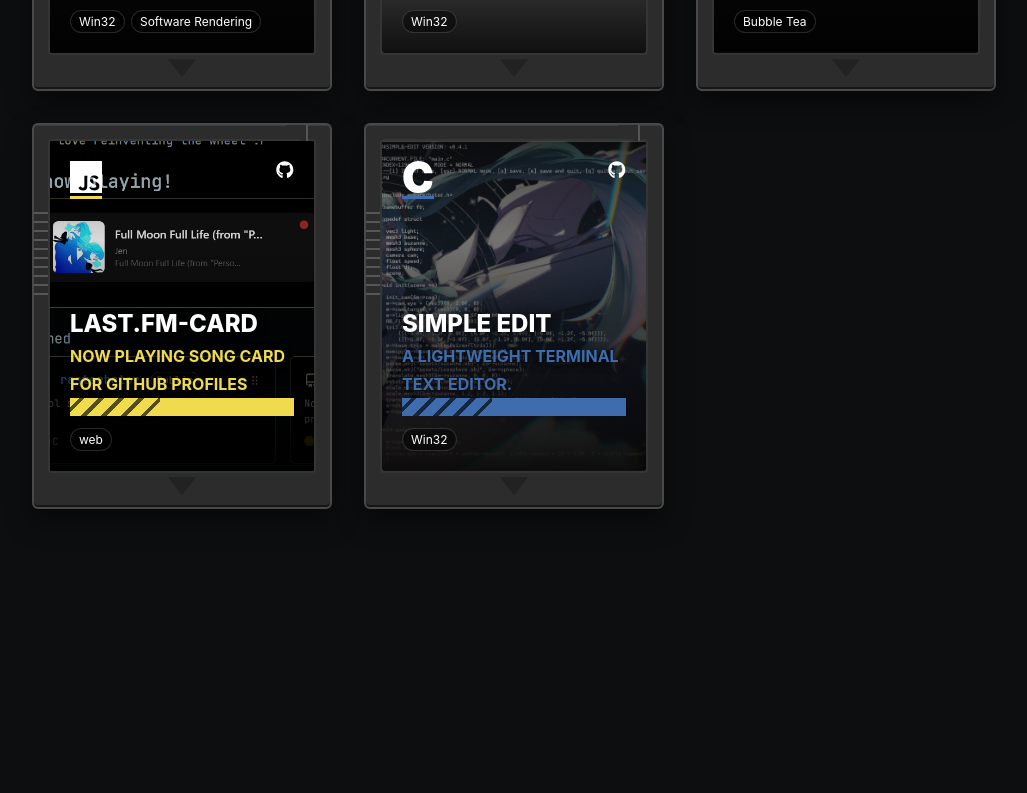
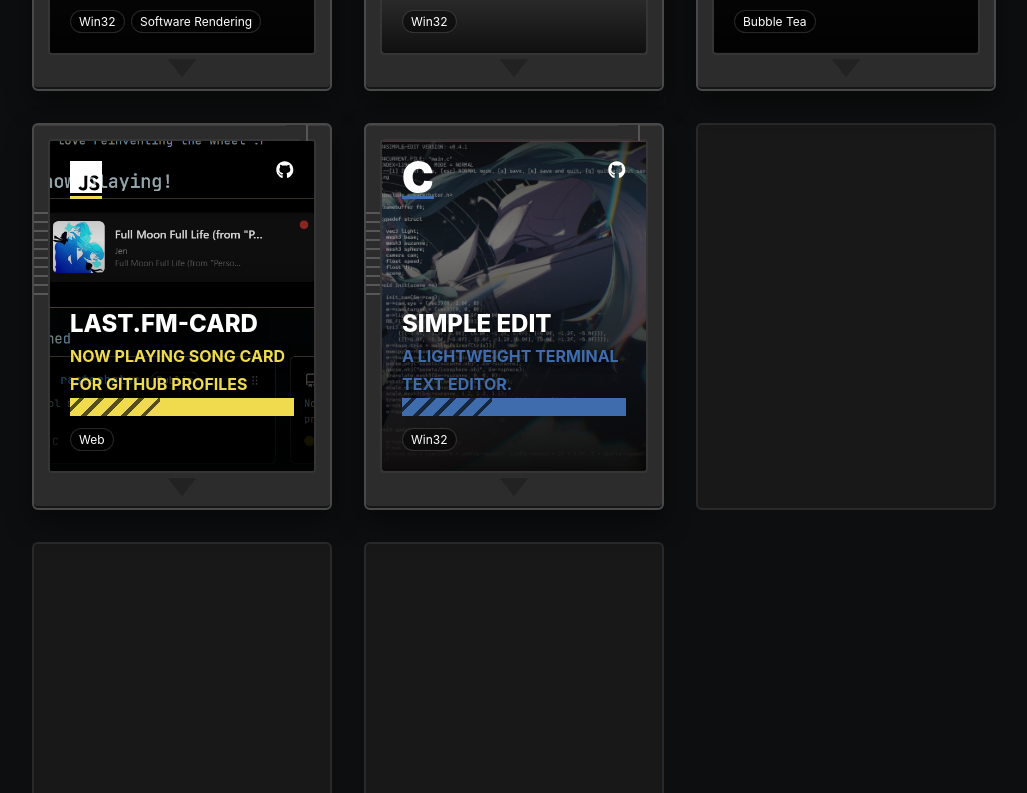
Before and after one commit to R1ftzy/R1ftzy.github.io, a React (Vite) app: page /projects in a window 1280 px wide. Shown: the part 487-1280 px from the top of the page, without its empty margins (126-1153 px from the left). Before the commit the page ends 1092 px from the top, so only its background shows below. Built offline with nearby package versions, Linux system fonts and the light colour scheme; grey boxes are pictures that could not be loaded.

Commit message:
fix: correct tech array casing and add empty project card styles

```diff
--- a/src/data/projects.ts
+++ b/src/data/projects.ts
@@ -105,7 +105,7 @@ export const projects: Project[] = [
 
     brand: "JS",
 
-    tech: ["web"],
+    tech: ["Web"],
 
     github: "https://github.com/R1ftzy/Last.fm-card",
     featured: true,
--- a/src/index.css
+++ b/src/index.css
@@ -212,6 +212,18 @@ section {
   padding-block: 2rem;
 }
 
+.project-card--empty {
+  width: 300px;
+  max-width: 100%;
+  aspect-ratio: 300 / 387;
+
+  box-sizing: border-box;
+
+  background: #181818;
+  border: 2px solid #292929;
+  border-radius: 6px;
+}
+
 @media (max-width: 768px) {
   .projects {
     padding-inline: 2rem;
--- a/src/pages/Projects.tsx
+++ b/src/pages/Projects.tsx
@@ -2,16 +2,19 @@ import { projects } from "../data/projects";
 import ProjectCard from "../components/ProjectCard";
 
 function Projects() {
+  const MIN_PROJECTS = 8;
+
+  const emptyCards = Math.max(0, MIN_PROJECTS - projects.length);
   return (
     <section id="projects" className="projects">
       <h1>Projects</h1>
 
       <div className="projects-grid">
         {projects.map((project) => (
-          <ProjectCard
-            key={project.title}
-            project={project}
-          />
+          <ProjectCard key={project.title} project={project} />
+        ))}
+        {Array.from({ length: emptyCards }).map((_, i) => (
+          <div key={`empty-${i}`} className="project-card--empty" />
         ))}
       </div>
     </section>
```
